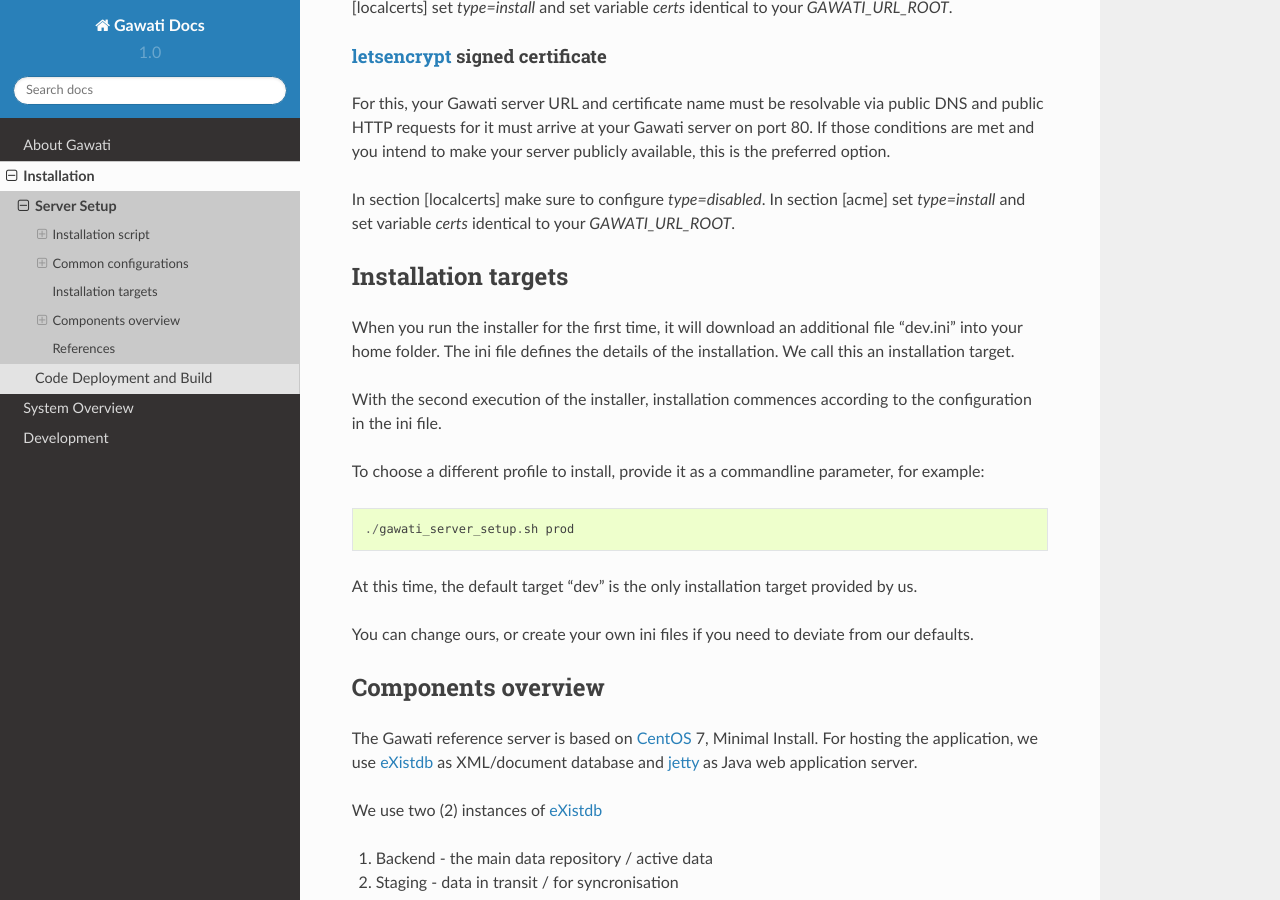
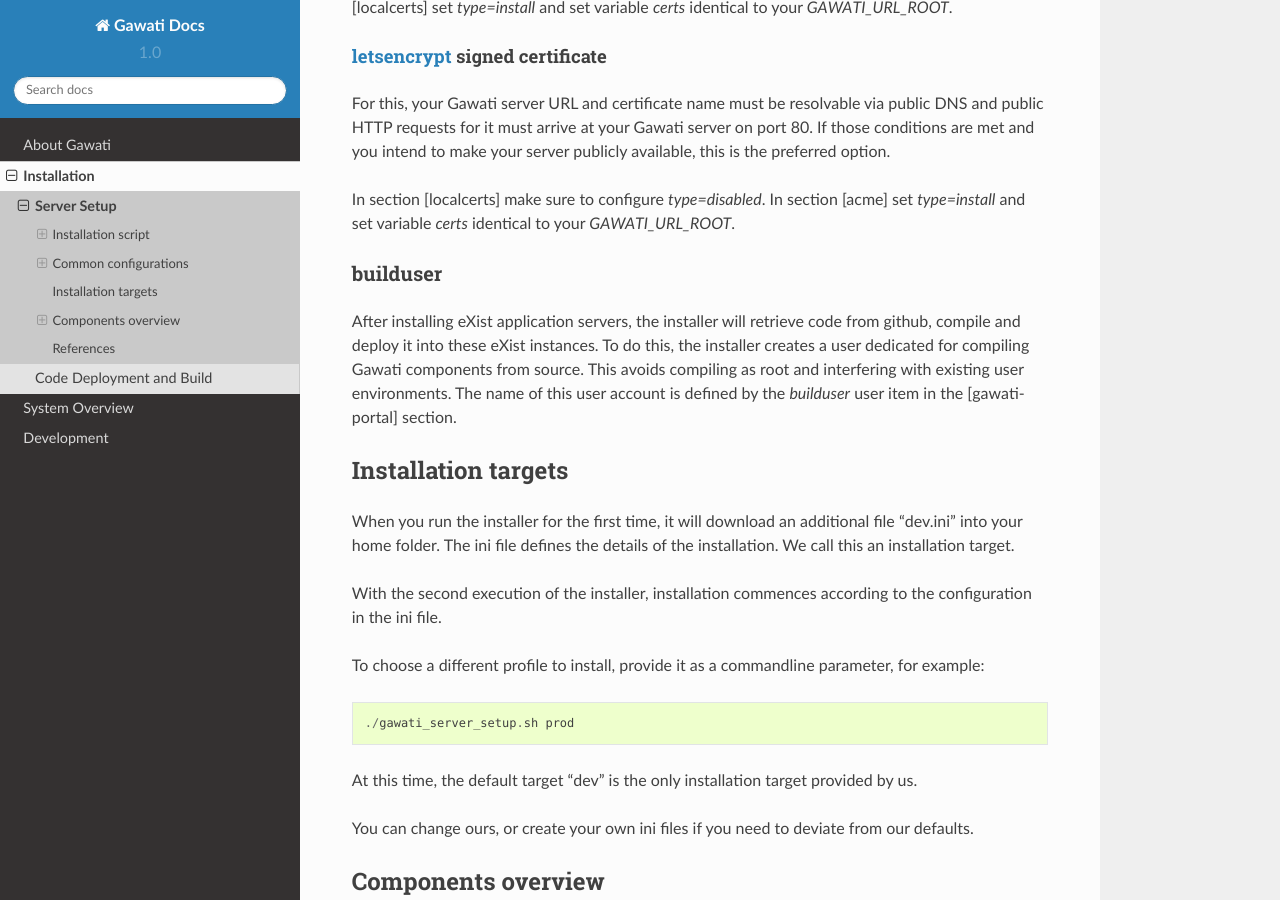
Before and after one commit to gawati/gawati-docs, a Sphinx documentation site: the page built from docs/source/setup/setup-essentials.rst, in a window 1280 px wide and 900 px high, scrolled down 1951 px. Built offline with Sphinx 7.4.7 and the Read the Docs theme 2.0.0, drawn with Linux system fonts in a browser that asks for light colours.

Commit message:
Add builduser information

```diff
--- a/docs/source/setup/setup-essentials.rst
+++ b/docs/source/setup/setup-essentials.rst
@@ -99,6 +99,16 @@ this is the preferred option.
 In section [localcerts] make sure to configure *type=disabled*. In section [acme]
 set *type=install* and set variable *certs* identical to your *GAWATI_URL_ROOT*.
 
+builduser
+=========
+
+After installing eXist application servers, the installer will retrieve code
+from github, compile and deploy it into these eXist instances. To do this, the
+installer creates a user dedicated for compiling Gawati components from source.
+This avoids compiling as root and interfering with existing user environments.
+The name of this user account is defined by the *builduser* user item in the
+[gawati-portal] section.
+
 
 Installation targets
 ********************
@@ -131,7 +141,8 @@ We use two (2) instances of `eXistdb`_
 #. Backend - the main data repository / active data
 #. Staging - data in transit / for syncronisation
 
-All services except for a (1) frontend Apache instance will be listening on 127.0.0.1 only.
+All services except for a (1) frontend Apache instance will be listening on
+127.0.0.1 only.
 
 Jetty
 =====
@@ -165,7 +176,8 @@ Installation Resources will be downloaded into "/opt/Download"
 Uninstalling
 ============
 
-There is no uninstaller yet, but you can use the following script to remove the installed software::
+There is no uninstaller yet, but you can use the following script to remove the
+installed software::
 
     #!/bin/bash
     service eXist-be stop
```
